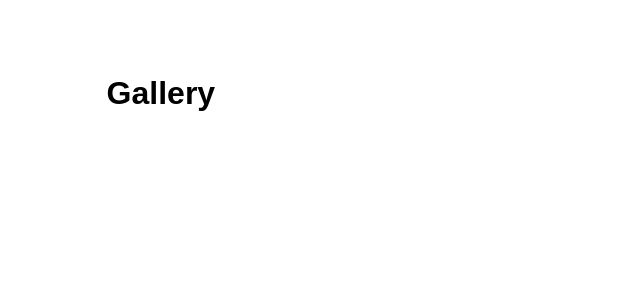
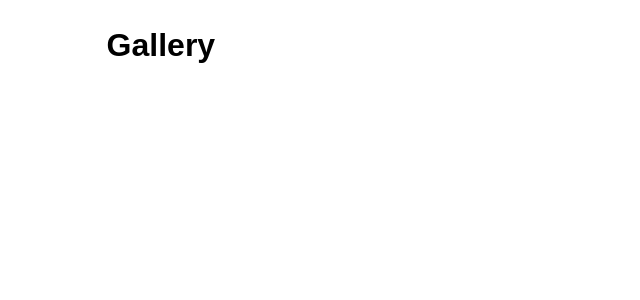
Before and after one commit to kbdonnally/wl-workshop, a Jekyll site: the page built from pages/gallery.md, in a window 1280 px wide. Shown: the top 300 px of the page, without its empty margins (0-640 px from the left). Built offline with Jekyll 4.4.1, drawn with Linux system fonts in a browser that asks for light colours; some web fonts are replaced.

Commit message:
Remove padding from <main> on no-style layout

```diff
--- a/_layouts/no-styles.html
+++ b/_layouts/no-styles.html
@@ -1,7 +1,7 @@
 <!DOCTYPE html>
 <html lang="{{ page.lang | default: site.lang | default: "en" }}">
     {% include head.html %}
-    <body>
+    <body class="layout--no-styles">
         {{ content }}
         <script src="https://cdnjs.cloudflare.com/ajax/libs/hammer.js/2.0.8/hammer.min.js" type="text/javascript" charset="utf-8"></script>
         <script src="{{ '/assets/js/lib/prism.min.js' | relative_url }}" type="text/javascript" charset="utf-8"></script>
--- a/assets/css/style.scss
+++ b/assets/css/style.scss
@@ -30,6 +30,12 @@ li > p {
     padding: 3rem 8.33%;
 }
 
+.layout--no-styles {
+    main {
+        padding-top: 0;
+    }
+}
+
 /* Partials: */
 
 // colors
```
